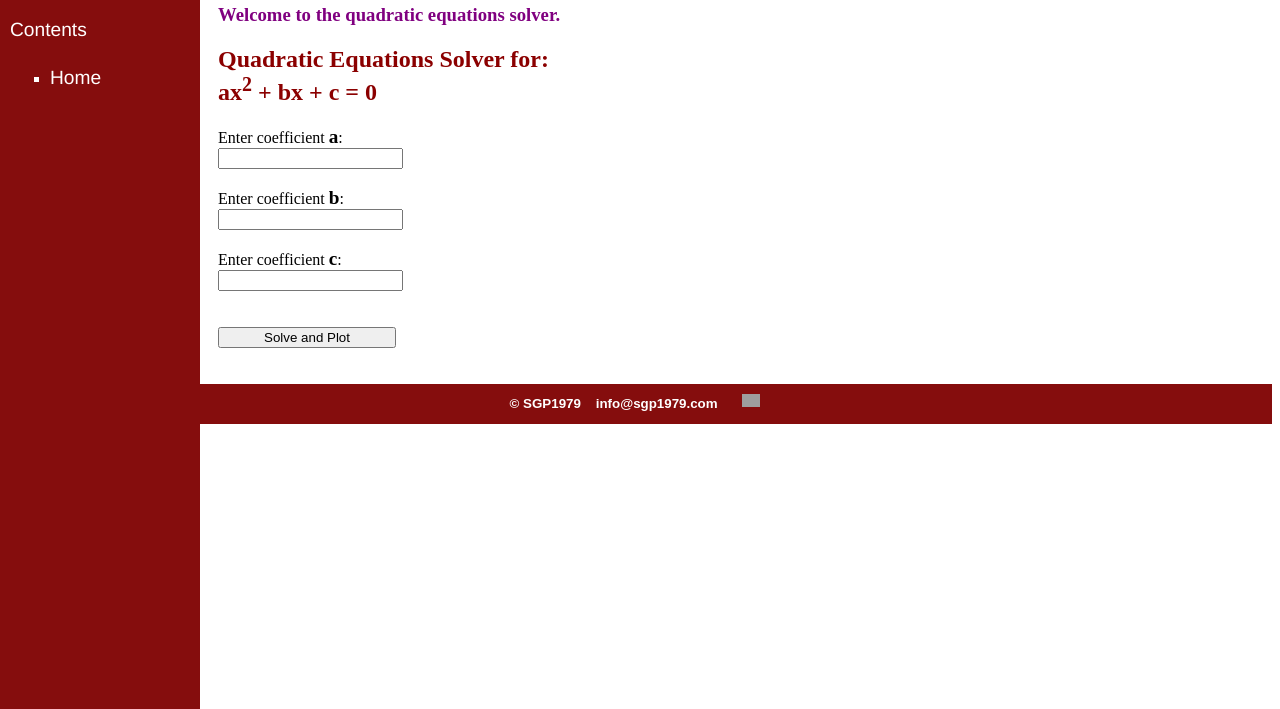
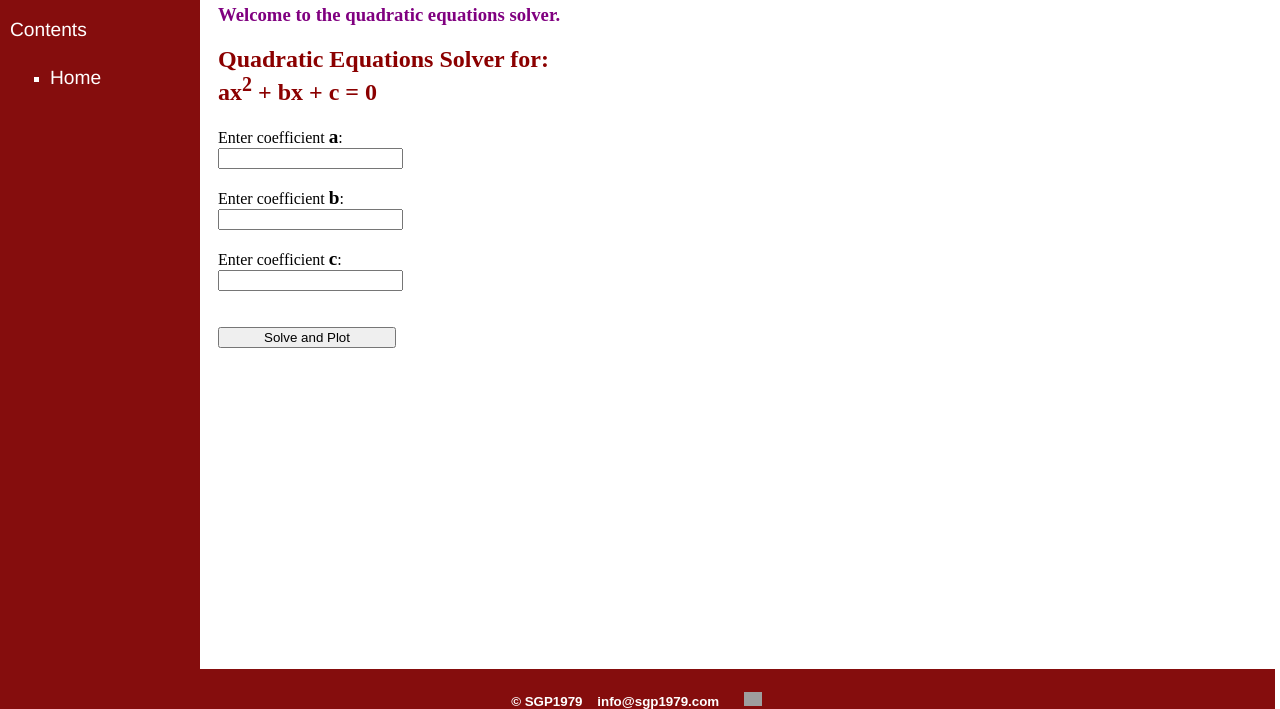
Before and after one commit to sgp1979/solver-quadratic-equations, a FastAPI app: page /main in a window 1280 px wide. Shown: the part 91-800 px from the top of the page. Run offline with FastAPI, Linux system fonts and the light colour scheme; grey boxes are pictures that could not be loaded.

Commit message:
Update style.css

```diff
--- a/static/style.css
+++ b/static/style.css
@@ -179,9 +179,9 @@ p.copyright {
 
 footer {
     background-color: rgb(133, 13, 13);
-    top: 20px;
+    height: 40px;
+    position: fixed;
     bottom: 0;
-    height: 40px;
-    position: relative;
-    align-items: justify;
+    width: 99%;
+    align-items: center;
 }
```
